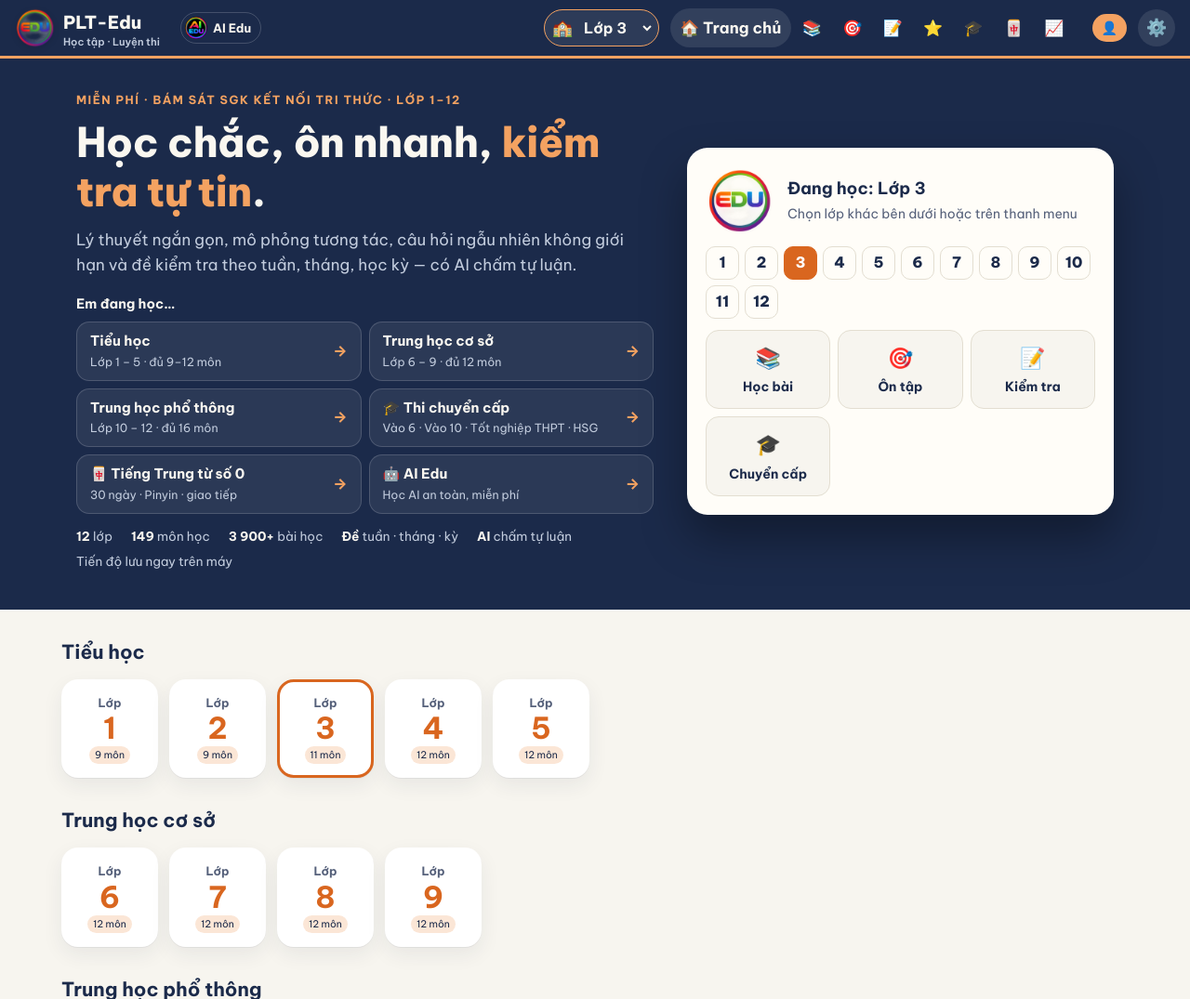
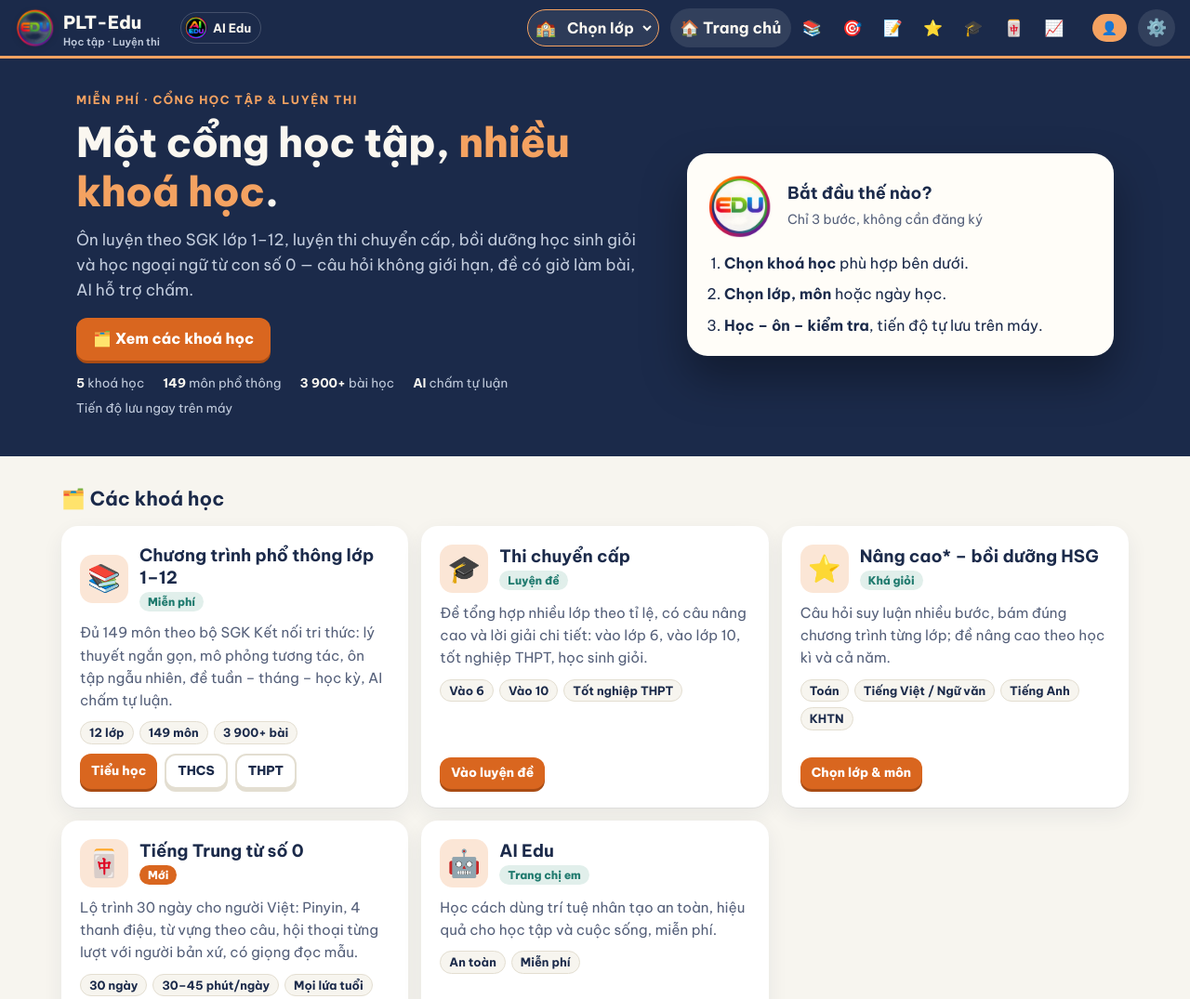
Before and after one commit to phongishop86/plt-edu, a plain HTML site: page index.html in a window 1280 px wide. Shown: the top 1075 px of the page at 93% size. Drawn offline with Linux system fonts and the light colour scheme.

Commit message:
Trang chủ giới thiệu các khoá học; bỏ mặc định lớp 3 (chưa chọn lớp thì hỏi lớp)
Co-Authored-By: Claude Opus 5.5 <noreply@anthropic.com>
Claude-Session: https://claude.ai/code/session_01CHVtTASYxNcF8SFvxByy3Z

```diff
--- a/assets/css/style.css
+++ b/assets/css/style.css
@@ -248,3 +248,15 @@ sup{font-size:.7em}
 .zh-big{font-size:4.2rem;font-family:'Noto Sans SC','PingFang SC','Microsoft YaHei',sans-serif}
 .zh-c{text-align:center}.zh-facts{color:var(--muted)}.zh-facts b{color:var(--ink)}
 @media (max-width:600px){.zh-tabs{top:104px}.zh-tabs a span small{display:none}.zh-b{max-width:94%}.zh-l{font-size:1.2rem}}
+/* ===== Trang chủ: danh sách khoá học ===== */
+.courses{display:grid;grid-template-columns:repeat(auto-fill,minmax(300px,1fr));gap:14px}
+.course{background:#fff;border-radius:18px;box-shadow:var(--sh);padding:18px;display:flex;flex-direction:column;gap:10px;border:2px solid transparent;transition:.15s}.course:hover{border-color:var(--pri)}
+.course .ch{display:flex;gap:12px;align-items:center}.course .ci{display:grid;place-items:center;width:52px;height:52px;border-radius:14px;background:var(--soft);font-size:1.8rem;flex:none}
+.course .ch b{display:block;font-size:1.15rem;line-height:1.3}.course p{margin:0;color:var(--muted);font-size:.95rem}
+.ctag{display:inline-block;font-style:normal;font-size:.75rem;font-weight:800;color:var(--teal);background:var(--soft2);border-radius:999px;padding:1px 9px;margin-top:3px}.ctag.new{color:#fff;background:var(--pri)}
+.course .cm{display:flex;flex-wrap:wrap;gap:6px}.course .cm span{font-size:.8rem;font-weight:700;background:var(--bg);border:1px solid var(--line);border-radius:999px;padding:1px 9px}
+.course .cgo{display:flex;flex-wrap:wrap;gap:8px;margin-top:auto}
+.hcard .steps{margin:0;padding-left:20px;display:grid;gap:8px}.pick.pick1{grid-template-columns:1fr}
+.hcard .pick a{background:var(--bg);border-color:var(--line);color:var(--ink)}.hcard .pick span{color:var(--muted)}
+h3.gh{margin:1em 0 .5em;color:var(--muted);font-size:1rem}
+button.grade{font:inherit;cursor:pointer;border:0}
--- a/assets/js/app.js
+++ b/assets/js/app.js
@@ -26,7 +26,8 @@
   const ICON = { 'Toán': '🔢', 'Tiếng Việt': '📖', 'Ngữ văn': '📖', 'Tiếng Anh': '🔤', 'Đạo đức': '🤝', 'Tự nhiên và Xã hội': '🌳', 'Tin học': '💻', 'Công nghệ': '🛠️', 'Âm nhạc': '🎵', 'Mĩ thuật': '🎨', 'Giáo dục thể chất': '⚽', 'Hoạt động trải nghiệm': '🧭', 'Hoạt động trải nghiệm, hướng nghiệp': '🧭', 'Khoa học': '🔬', 'Khoa học tự nhiên': '🔬', 'Lịch sử và Địa lí': '🗺️', 'Lịch sử': '🏛️', 'Địa lí': '🌏', 'Giáo dục công dân': '⚖️', 'Giáo dục kinh tế và pháp luật': '⚖️', 'Vật lí': '⚛️', 'Hoá học': '🧪', 'Sinh học': '🧬', 'Giáo dục quốc phòng và an ninh': '🎖️' };
   const CAP = (l) => (l <= 5 ? 'Tiểu học' : l <= 9 ? 'THCS' : 'THPT');
 
-  const curLop = () => { const l = +PLT.data.settings.lop; return l >= 1 && l <= 12 ? l : 3; };
+  const hasLop = () => { const l = +PLT.data.settings.lop; return l >= 1 && l <= 12; };
+  const curLop = () => (hasLop() ? +PLT.data.settings.lop : 1); // chưa chọn lớp: hiện ô chọn lớp, không mặc định lớp nào
   const setLop = (l) => { PLT.data.settings.lop = +l; PLT.save(); };
   // Môn đang học của từng lớp (nhớ môn chọn gần nhất); chưa chọn thì để trống → hiện danh sách môn
   const lastSid = (l) => ((PLT.data.settings.last || {})[l] || '');
@@ -99,34 +100,36 @@
   const tname = (S, t) => (t.nhan || (S.lop >= 6 ? 'Chương' : 'Chủ đề') + ' ' + t.id);
   const crumb = (S, extra) => `<div class="crumb"><a href="#/">Trang chủ</a> › <a href="#/lop/${S.lop}">Lớp ${S.lop}</a> › ${extra || S.mon + ' ' + S.lop}</div>`;
 
-  /* ---------------- Trang chủ ---------------- */
+  /* ---------------- Trang chủ: giới thiệu các khoá học ---------------- */
+  const COURSES = [
+    { ic: '📚', ten: 'Chương trình phổ thông lớp 1–12', tag: 'Miễn phí', mo: 'Đủ 149 môn theo bộ SGK Kết nối tri thức: lý thuyết ngắn gọn, mô phỏng tương tác, ôn tập ngẫu nhiên, đề tuần – tháng – học kỳ, AI chấm tự luận.', meta: ['12 lớp', '149 môn', '3 900+ bài'], go: [['#/lop/1', 'Tiểu học'], ['#/lop/6', 'THCS'], ['#/lop/10', 'THPT']] },
+    { ic: '🎓', ten: 'Thi chuyển cấp', tag: 'Luyện đề', mo: 'Đề tổng hợp nhiều lớp theo tỉ lệ, có câu nâng cao và lời giải chi tiết: vào lớp 6, vào lớp 10, tốt nghiệp THPT, học sinh giỏi.', meta: ['Vào 6', 'Vào 10', 'Tốt nghiệp THPT'], go: [['#/chuyen-cap', 'Vào luyện đề']] },
+    { ic: '⭐', ten: 'Nâng cao* – bồi dưỡng HSG', tag: 'Khá giỏi', mo: 'Câu hỏi suy luận nhiều bước, bám đúng chương trình từng lớp; đề nâng cao theo học kì và cả năm.', meta: ['Toán', 'Tiếng Việt / Ngữ văn', 'Tiếng Anh', 'KHTN'], go: [['#/nang-cao', 'Chọn lớp & môn']] },
+    { ic: '🀄', ten: 'Tiếng Trung từ số 0', tag: 'Mới', mo: 'Lộ trình 30 ngày cho người Việt: Pinyin, 4 thanh điệu, từ vựng theo câu, hội thoại từng lượt với người bản xứ, có giọng đọc mẫu.', meta: ['30 ngày', '30–45 phút/ngày', 'Mọi lứa tuổi'], go: [['#/tieng-trung', 'Bắt đầu học']] },
+    { ic: '🤖', ten: 'AI Edu', tag: 'Trang chị em', mo: 'Học cách dùng trí tuệ nhân tạo an toàn, hiệu quả cho học tập và cuộc sống, miễn phí.', meta: ['An toàn', 'Miễn phí'], go: [['https://phongishop86.github.io/plt-aiedu/', 'Mở AI Edu ↗']] }
+  ];
   function home() {
-    const name = PLT.data.settings.name, l = curLop(), s = sidOf(l);
+    const name = PLT.data.settings.name, has = hasLop(), l = curLop();
+    const zh = (PLT.data.zh && Object.keys(PLT.data.zh.days || {}).length) ? true : false;
     const grades = [['Tiểu học', [1, 2, 3, 4, 5]], ['Trung học cơ sở', [6, 7, 8, 9]], ['Trung học phổ thông', [10, 11, 12]]];
+    const cont = has || zh ? `<div class="hl"><img src="assets/img/logo-192.png" alt=""><div><b>Tiếp tục học</b><span>Chọn nhanh nơi em đang học dở</span></div></div><div class="pick pick1">${has ? `<a href="#/lop/${l}"><b>📚 Lớp ${l}</b><span>Học bài · Ôn tập · Kiểm tra</span><i>→</i></a>` : ''}${zh ? '<a href="#/tieng-trung"><b>🀄 Tiếng Trung</b><span>Học tiếp lộ trình 30 ngày</span><i>→</i></a>' : ''}</div>`
+      : `<div class="hl"><img src="assets/img/logo-192.png" alt=""><div><b>Bắt đầu thế nào?</b><span>Chỉ 3 bước, không cần đăng ký</span></div></div><ol class="steps"><li><b>Chọn khoá học</b> phù hợp bên dưới.</li><li><b>Chọn lớp, môn</b> hoặc ngày học.</li><li><b>Học – ôn – kiểm tra</b>, tiến độ tự lưu trên máy.</li></ol>`;
     app.innerHTML = `<section class="hero2"><div class="hw"><div>
-        <div class="eyebrow">Miễn phí · Bám sát SGK Kết nối tri thức · Lớp 1–12</div>
-        <h1>${name ? 'Chào ' + esc(name) + '! ' : ''}Học chắc, ôn nhanh, <em>kiểm tra tự tin</em>.</h1>
-        <p class="lead">Lý thuyết ngắn gọn, mô phỏng tương tác, câu hỏi ngẫu nhiên không giới hạn và đề kiểm tra theo tuần, tháng, học kỳ — có AI chấm tự luận.</p>
-        <p class="pick-q">Em đang học…</p>
-        <div class="pick">
-          <a href="#/lop/${l <= 5 ? l : 1}"><b>Tiểu học</b><span>Lớp 1 – 5 · đủ 9–12 môn</span><i>→</i></a>
-          <a href="#/lop/${l >= 6 && l <= 9 ? l : 6}"><b>Trung học cơ sở</b><span>Lớp 6 – 9 · đủ 12 môn</span><i>→</i></a>
-          <a href="#/lop/${l >= 10 ? l : 10}"><b>Trung học phổ thông</b><span>Lớp 10 – 12 · đủ 16 môn</span><i>→</i></a>
-          <a href="#/chuyen-cap"><b>🎓 Thi chuyển cấp</b><span>Vào 6 · Vào 10 · Tốt nghiệp THPT · HSG</span><i>→</i></a>
-          <a href="#/tieng-trung"><b>🀄 Tiếng Trung từ số 0</b><span>30 ngày · Pinyin · giao tiếp</span><i>→</i></a>
-          <a href="https://phongishop86.github.io/plt-aiedu/"><b>🤖 AI Edu</b><span>Học AI an toàn, miễn phí</span><i>→</i></a>
-        </div>
-        <div class="facts"><span><b>12</b> lớp</span><span><b>149</b> môn học</span><span><b>3 900+</b> bài học</span><span><b>Đề</b> tuần · tháng · kỳ</span><span><b>AI</b> chấm tự luận</span><span>Tiến độ lưu ngay trên máy</span></div>
+        <div class="eyebrow">Miễn phí · Cổng học tập & luyện thi</div>
+        <h1>${name ? 'Chào ' + esc(name) + '! ' : ''}Một cổng học tập, <em>nhiều khoá học</em>.</h1>
+        <p class="lead">Ôn luyện theo SGK lớp 1–12, luyện thi chuyển cấp, bồi dưỡng học sinh giỏi và học ngoại ngữ từ con số 0 — câu hỏi không giới hạn, đề có giờ làm bài, AI hỗ trợ chấm.</p>
+        <div class="row"><a class="btn" href="#/khoa-hoc">🗂️ Xem các khoá học</a></div>
+        <div class="facts"><span><b>${COURSES.length}</b> khoá học</span><span><b>149</b> môn phổ thông</span><span><b>3 900+</b> bài học</span><span><b>AI</b> chấm tự luận</span><span>Tiến độ lưu ngay trên máy</span></div>
       </div>
-      <div class="hcard"><div class="hl"><img src="assets/img/logo-192.png" alt=""><div><b>Đang học: Lớp ${l}</b><span>Chọn lớp khác bên dưới hoặc trên thanh menu</span></div></div>
-        <div class="lops">${Array.from({ length: 12 }, (_, i) => i + 1).map((x) => `<a href="#/lop/${x}" class="${x === l ? 'on' : ''}">${x}</a>`).join('')}</div>
-        <div class="qa"><a href="${modePath('hoc', l)}"><span>📚</span>Học bài</a><a href="${modePath('on-tap', l)}"><span>🎯</span>Ôn tập</a><a href="${modePath('kiem-tra', l)}"><span>📝</span>Kiểm tra</a><a href="#/chuyen-cap"><span>🎓</span>Chuyển cấp</a></div></div>
+      <div class="hcard">${cont}</div>
     </div></section>
-      ${grades.map(([g, ls]) => `<h2>${g}</h2><div class="grades">${ls.map((x) => `<a class="grade${x === l ? ' cur' : ''}" href="#/lop/${x}"><span>Lớp</span><b>${x}</b><em>${BOOKS[x].length} môn</em></a>`).join('')}</div>`).join('')}
+      <h2 id="khoa-hoc">🗂️ Các khoá học</h2><div class="courses">${COURSES.map((c) => `<div class="course"><div class="ch"><span class="ci">${c.ic}</span><div><b>${c.ten}</b><em class="ctag${c.tag === 'Mới' ? ' new' : ''}">${c.tag}</em></div></div><p>${c.mo}</p><div class="cm">${c.meta.map((m) => `<span>${m}</span>`).join('')}</div><div class="cgo">${c.go.map(([h, t], i) => `<a class="btn${i ? ' ghost' : ''} small" href="${h}">${t}</a>`).join('')}</div></div>`).join('')}</div>
+      <h2>📚 Chọn lớp (chương trình phổ thông)</h2>
+      ${grades.map(([g, ls]) => `<h3 class="gh">${g}</h3><div class="grades">${ls.map((x) => `<a class="grade${has && x === l ? ' cur' : ''}" href="#/lop/${x}"><span>Lớp</span><b>${x}</b><em>${BOOKS[x].length} môn</em></a>`).join('')}</div>`).join('')}
       <h2>Một buổi học có gì</h2><div class="feats">
-        <a class="feat" href="${modePath('hoc', l)}"><span>📚</span><b>Học bài</b><p>Lý thuyết ngắn gọn, mô phỏng tương tác, bài tập có lời giải.</p></a>
-        <a class="feat" href="${modePath('on-tap', l)}"><span>🎯</span><b>Ôn tập nhanh</b><p>Câu hỏi ngẫu nhiên không giới hạn, chấm ngay từng câu.</p></a>
-        <a class="feat" href="${modePath('kiem-tra', l)}"><span>📝</span><b>Kiểm tra</b><p>Đề theo tuần, tháng, giữa kỳ, cuối kỳ. Có giờ làm bài, AI chấm tự luận.</p></a>
+        <div class="feat"><span>📚</span><b>Học bài</b><p>Lý thuyết ngắn gọn, mô phỏng tương tác, bài tập có lời giải.</p></div>
+        <div class="feat"><span>🎯</span><b>Ôn tập nhanh</b><p>Câu hỏi ngẫu nhiên không giới hạn, chấm ngay từng câu.</p></div>
+        <div class="feat"><span>📝</span><b>Kiểm tra</b><p>Đề theo tuần, tháng, giữa kỳ, cuối kỳ. Có giờ làm bài, AI chấm tự luận.</p></div>
         <a class="feat" href="#/tien-do"><span>📈</span><b>Tiến độ</b><p>Xem sao đạt được ở từng chủ đề và lịch sử điểm kiểm tra.</p></a></div>`;
   }
 
@@ -338,6 +341,12 @@
     return `<div class="subjects">${list.map((m) => { const cid = cidOf(l, m), has = !!cid; return `<${has ? `a href="#/${mode}/${cid}"` : 'div'} class="subj${has ? '' : ' soon'}"><div class="si">${ICON[m] || '📘'}</div><b>${m} ${l}</b><span class="muted small">${has ? { hoc: 'Học bài, lý thuyết, bài tập', 'on-tap': 'Ôn tập câu hỏi ngẫu nhiên', 'kiem-tra': 'Đề tuần, tháng, học kì', 'nang-cao': 'Bài khó, đề nâng cao, bồi dưỡng HSG' }[mode] : 'Đang biên soạn – sắp có'}</span></${has ? 'a' : 'div'}>`; }).join('')}</div>`;
   }
   function pickSubject(mode) {
+    if (!hasLop()) {
+      const t0 = { hoc: '📚 Học bài', 'on-tap': '🎯 Ôn tập', 'kiem-tra': '📝 Kiểm tra', 'nang-cao': '⭐ Nâng cao*' }[mode];
+      app.innerHTML = `<div class="crumb"><a href="#/">Trang chủ</a> › ${t0.slice(2)}</div><h1>${t0}</h1><p class="muted">Em đang học lớp mấy?</p><div class="grades">${Array.from({ length: 12 }, (_, i) => `<button class="grade" data-l="${i + 1}"><span>Lớp</span><b>${i + 1}</b><em>${BOOKS[i + 1].length} môn</em></button>`).join('')}</div>`;
+      app.querySelectorAll('[data-l]').forEach((b) => (b.onclick = () => { setLop(b.dataset.l); syncLop(); pickSubject(mode); }));
+      window.scrollTo(0, 0); return;
+    }
     const l = curLop(), t = { hoc: '📚 Học bài', 'on-tap': '🎯 Ôn tập', 'kiem-tra': '📝 Kiểm tra', 'nang-cao': '⭐ Nâng cao*' }[mode];
     app.innerHTML = `<div class="crumb"><a href="#/">Trang chủ</a> › <a href="#/lop/${l}">Lớp ${l}</a> › ${t.slice(2)}</div><h1>${t} · Lớp ${l}</h1><p class="muted">Chọn môn học:</p>${subjGrid(l, mode)}`;
     window.scrollTo(0, 0);
@@ -360,7 +369,7 @@
       app.innerHTML = '<p class="muted">Đang tải bài học…</p>';
       S = await ensure(sid); if (my !== seq) return;
       if (!S) { app.innerHTML = '<div class="card">Không tải được môn học này. Kiểm tra lại kết nối hoặc tải lại trang.</div>'; return; }
-      setLast(S); if (S.lop !== curLop()) setLop(S.lop); syncLop();
+      setLast(S); if (!hasLop() || S.lop !== curLop()) setLop(S.lop); syncLop();
     }
     switch (p[0]) {
       case 'lop': await grade(p[1]); break;
@@ -377,6 +386,7 @@
         if (!ok) { app.innerHTML = '<div class="card">Không tải được module Tiếng Trung. Kiểm tra kết nối và tải lại trang.</div>'; break; }
         PLT.ZH.route(app, p); break;
       }
+      case 'khoa-hoc': home(); { const k = $('#khoa-hoc'); if (k) setTimeout(() => k.scrollIntoView({ behavior: 'smooth' }), 50); } return;
       default: home();
     }
     window.scrollTo(0, 0);
@@ -389,15 +399,15 @@
   function syncLop() {
     const l = curLop(), s = sidOf(l);
     $('#nav').innerHTML = `<a href="#/" data-r="" title="Trang chủ">🏠 <span>Trang chủ</span></a><a href="${modePath('hoc', l)}" data-r="hoc" title="Học bài">📚 <span>Học bài</span></a><a href="${modePath('on-tap', l)}" data-r="on-tap" title="Ôn tập">🎯 <span>Ôn tập</span></a><a href="${modePath('kiem-tra', l)}" data-r="kiem-tra" title="Kiểm tra">📝 <span>Kiểm tra</span></a><a href="${modePath('nang-cao', l)}" data-r="nang-cao" title="Nâng cao* – bồi dưỡng học sinh giỏi">⭐ <span>Nâng cao*</span></a><a href="#/chuyen-cap" data-r="chuyen-cap" title="Thi chuyển cấp: vào lớp 6, vào lớp 10, tốt nghiệp THPT, học sinh giỏi">🎓 <span>Chuyển cấp</span></a><a href="#/tieng-trung" data-r="tieng-trung" title="Tiếng Trung từ số 0 – 30 ngày">🀄 <span>Tiếng Trung</span></a><a href="#/tien-do" data-r="tien-do" title="Tiến độ">📈 <span>Tiến độ</span></a>`;
-    const sel = $('#lopSel'); if (sel) sel.value = l;
-    const ic = $('#lopIc'); if (ic) ic.href = `#/lop/${l}`;
+    const sel = $('#lopSel'); if (sel) sel.value = hasLop() ? l : '';
+    const ic = $('#lopIc'); if (ic) ic.href = hasLop() ? `#/lop/${l}` : '#/hoc';
     markNav();
   }
   function nav() {
     const top = $('.top .in');
     // Một ô chọn lớp duy nhất: bấm biểu tượng 🏫 để mở trang lớp, chọn lớp khác thì chuyển ngay
     const box = document.createElement('div'); box.className = 'lopbox';
-    box.innerHTML = `<a id="lopIc" class="lopic" href="#/lop/${curLop()}" title="Mở trang lớp">🏫</a><select id="lopSel" class="lopsel" title="Chọn lớp" aria-label="Chọn lớp">${Array.from({ length: 12 }, (_, i) => `<option value="${i + 1}">Lớp ${i + 1}</option>`).join('')}</select>`;
+    box.innerHTML = `<a id="lopIc" class="lopic" href="${hasLop() ? '#/lop/' + curLop() : '#/hoc'}" title="Mở trang lớp">🏫</a><select id="lopSel" class="lopsel" title="Chọn lớp" aria-label="Chọn lớp"><option value="" disabled hidden>Chọn lớp</option>${Array.from({ length: 12 }, (_, i) => `<option value="${i + 1}">Lớp ${i + 1}</option>`).join('')}</select>`;
     top.insertBefore(box, $('#nav')); const sel = $('#lopSel');
     sel.onchange = () => { setLop(sel.value); syncLop(); location.hash = `#/lop/${sel.value}`; };
     $('#gear').onclick = settings; syncLop();
--- a/index.html
+++ b/index.html
@@ -8,7 +8,7 @@
 <link rel="icon" type="image/png" href="assets/img/favicon-32.png"><link rel="apple-touch-icon" href="assets/img/logo-192.png">
 <link rel="preconnect" href="https://fonts.googleapis.com"><link rel="preconnect" href="https://fonts.gstatic.com" crossorigin>
 <link href="https://fonts.googleapis.com/css2?family=Be+Vietnam+Pro:wght@400;500;600;700;800&display=swap" rel="stylesheet">
-<link rel="stylesheet" href="assets/css/style.css?v=202611242045">
+<link rel="stylesheet" href="assets/css/style.css?v=202611242110">
 </head>
 <body>
 <header class="top"><div class="in">
@@ -19,16 +19,16 @@
 <main id="app"></main>
 <!-- Khi publish chính thức: thêm lại " · Phát Lộc Tech" sau "PLT-Edu" -->
 <footer>PLT-Edu · Nội dung bám theo chương trình SGK hiện hành, câu hỏi được tạo tự động để ôn luyện.</footer>
-<script>window.PLT_VER = '202611242045'; window.PLT_ECO = { current: 'edu', base: '', loginBefore: '#gear' };</script>
-<script src="assets/js/eco.js?v=202611242045"></script>
-<script src="assets/js/core.js?v=202611242045"></script>
-<script src="assets/js/widgets.js?v=202611242045"></script>
-<script src="assets/js/engine.js?v=202611242045"></script>
-<script src="assets/js/mathlib.js?v=202611242045"></script>
-<script src="assets/js/tvlib.js?v=202611242045"></script>
-<script src="assets/js/kblib.js?v=202611242045"></script>
+<script>window.PLT_VER = '202611242110'; window.PLT_ECO = { current: 'edu', base: '', loginBefore: '#gear' };</script>
+<script src="assets/js/eco.js?v=202611242110"></script>
+<script src="assets/js/core.js?v=202611242110"></script>
+<script src="assets/js/widgets.js?v=202611242110"></script>
+<script src="assets/js/engine.js?v=202611242110"></script>
+<script src="assets/js/mathlib.js?v=202611242110"></script>
+<script src="assets/js/tvlib.js?v=202611242110"></script>
+<script src="assets/js/kblib.js?v=202611242110"></script>
 <!-- Môn học được nạp khi cần: khai báo danh mục trong assets/js/app.js (CATALOG) -->
-<script src="assets/js/avail.js?v=202611242045"></script>
-<script src="assets/js/app.js?v=202611242045"></script>
+<script src="assets/js/avail.js?v=202611242110"></script>
+<script src="assets/js/app.js?v=202611242110"></script>
 </body>
 </html>
```
